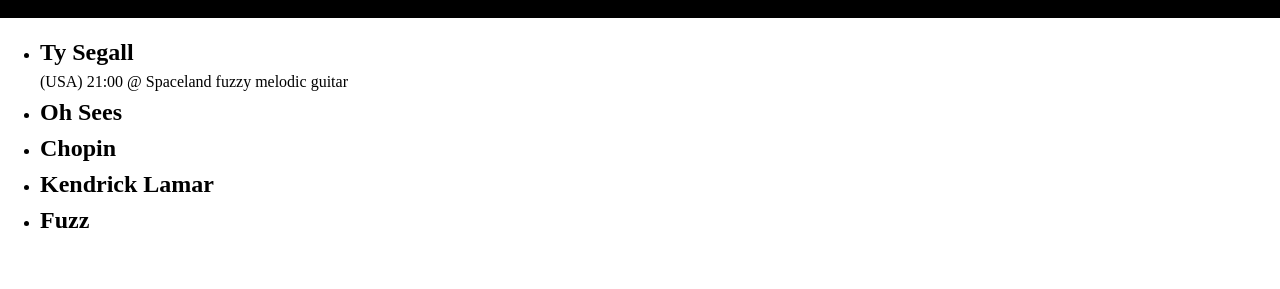
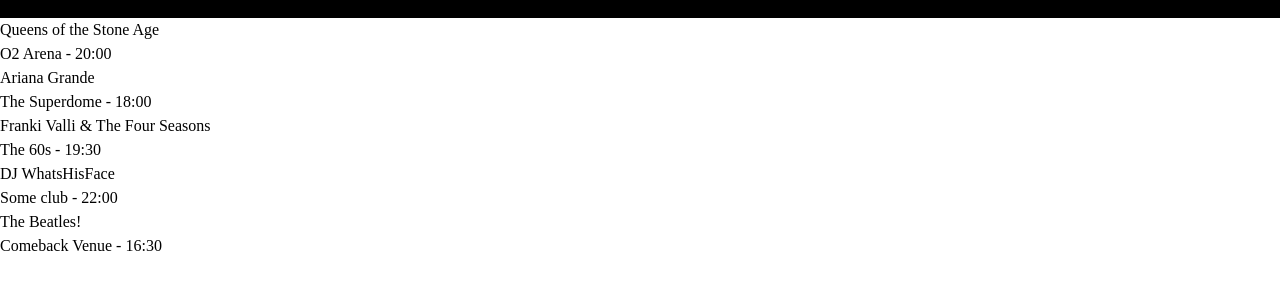
Before and after one commit to dgozen/eventtracker, a plain HTML site: page index.html in a window 1280 px wide. Shown: the part 289-578 px from the top of the page. Drawn offline with Linux system fonts and the light colour scheme.

Commit message:
Update index.html
Added band list and styling for band list

```diff
--- a/index.html
+++ b/index.html
@@ -25,17 +25,18 @@
 
     </header>
     <main>
-      <ul>
-        <li><h2>Ty Segall</h2>
-          <p>(USA) 21:00 @ Spaceland
-          fuzzy melodic guitar
-        </p>
-        </li>
-        <li><h2>Oh Sees</h2></li>
-        <li><h2>Chopin</h2></li>
-        <li><h2>Kendrick Lamar</h2></li>
-        <li><h2>Fuzz</h2></li>
+   <!--HTML for band list starts -->
+      <div class="band-section">
+      <ul class="band-list">
+        <!-- Add anchor tags to link to tickets?-->
+        <li class="band-item">Queens of the Stone Age<br><p>O2 Arena - 20:00<p></li>
+        <li class="band-item">Ariana Grande<br><p>The Superdome - 18:00<p></li>
+        <li class="band-item">Franki Valli & The Four Seasons<br><p>The 60s - 19:30<p></li>
+        <li class="band-item">DJ WhatsHisFace<br><p>Some club - 22:00<p></li>
+        <li class="band-item">The Beatles!<br><p>Comeback Venue - 16:30<p></li>
       </ul>
+    </div>
+      <!--HTML for band list ends -->
     </main>
   </body>
 </html>
```
